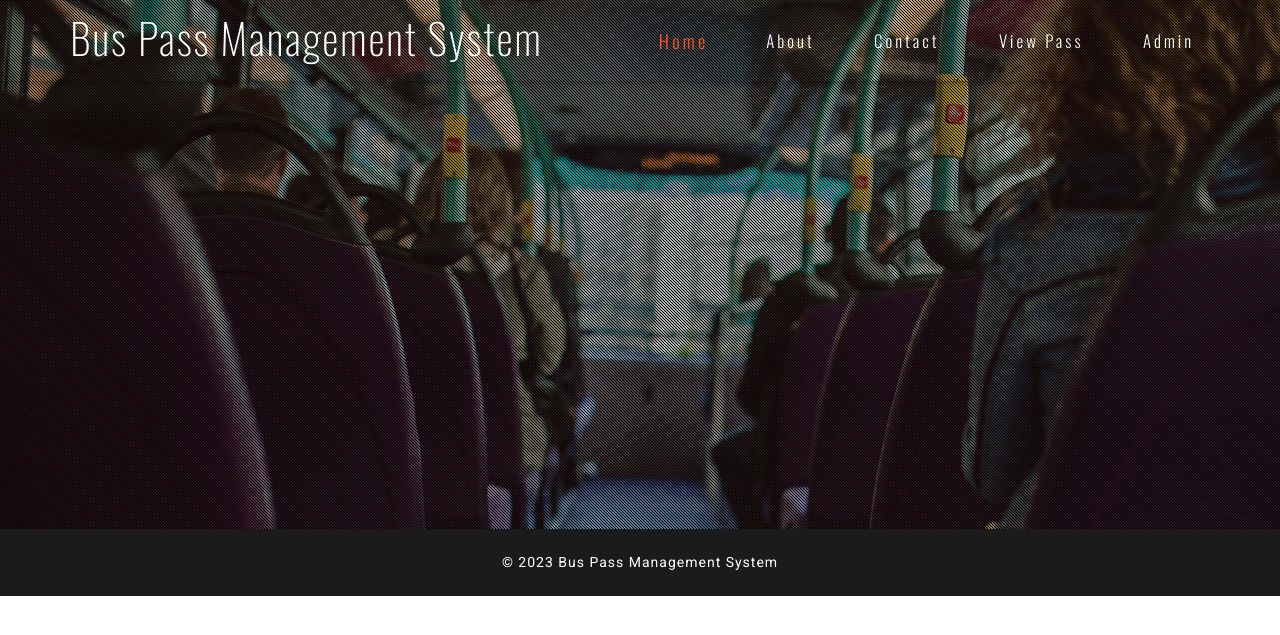
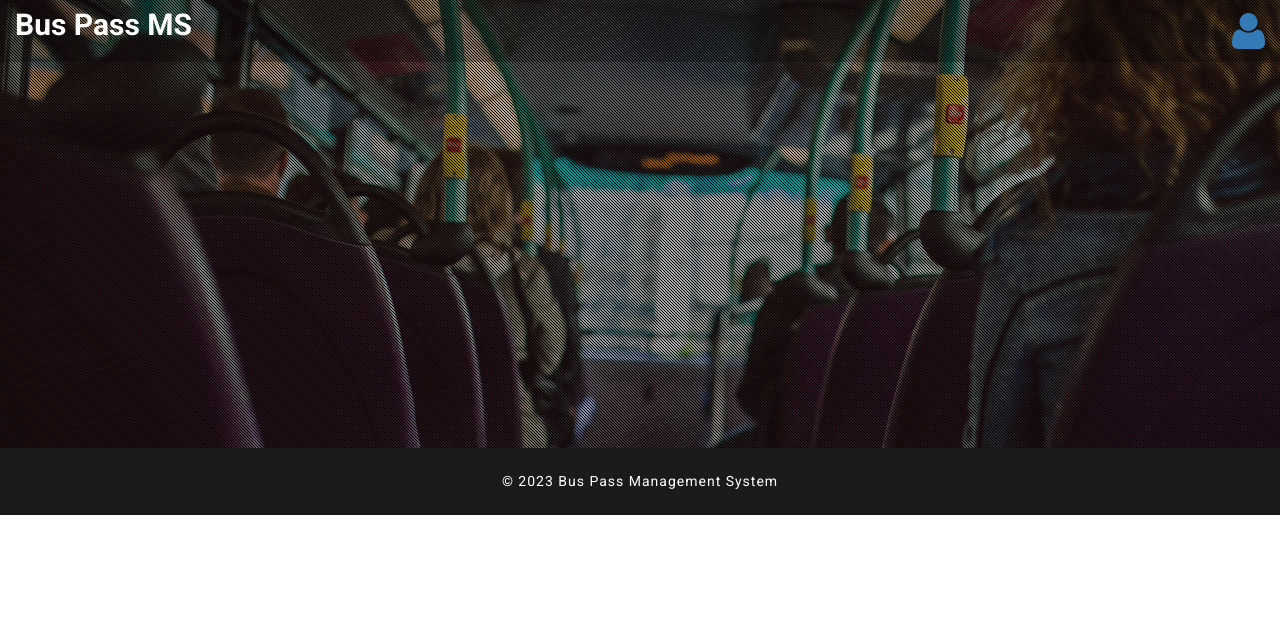
Before and after one commit to Praveen192001/Bus-Pass-Management-Using-PHP-and-MySql, a PHP site: page / in a window 1280 px wide. Shown: the top 635 px of the page. Run offline with PHP 8.4, Linux system fonts and the light colour scheme.

Commit message:
Add files via upload

```diff
--- a/includes/header.php
+++ b/includes/header.php
@@ -1,27 +1,41 @@
-<div class="top-nav w3-agiletop">
-                <div class="container">
-                    <div class="navbar-header w3llogo">
-                        <button type="button" class="navbar-toggle" data-toggle="collapse" data-target="#bs-example-navbar-collapse-1">
+<nav class="navbar navbar-default navbar-fixed-top" role="navigation" id="navbar">
+            <!-- navbar-header -->
+            <div class="navbar-header">
+                <button type="button" class="navbar-toggle" data-toggle="collapse" data-target=".sidebar-collapse">
                     <span class="sr-only">Toggle navigation</span>
                     <span class="icon-bar"></span>
                     <span class="icon-bar"></span>
                     <span class="icon-bar"></span>
                 </button>
-                        <h1><a href="index.php">Bus Pass Management System</a></h1>
+                <a class="navbar-brand" href="dashboard.php">
+                    <strong style="color: white;font-size: 30px">Bus Pass MS</strong>
+                </a>
             </div>
-                    <!-- Collect the nav links, forms, and other content for toggling -->
-                    <div class="collapse navbar-collapse" id="bs-example-navbar-collapse-1">
-                        <div class="w3menu navbar-right">
-                            <ul class="nav navbar">
-                                <li><a href="index.php" class="active">Home</a></li>
-                                <li><a href="about.php">About</a></li>
+            <!-- end navbar-header -->
+            <!-- navbar-top-links -->
+            <ul class="nav navbar-top-links navbar-right">
+                <!-- main dropdown -->
 
-                                <li><a href="contact.php">Contact</a></li>
-                                <li><a href="download-pass.php">View Pass</a></li>
-                                <li><a href="admin/index.php">Admin</a></li>
+
+
+                <li class="dropdown">
+                    <a class="dropdown-toggle" data-toggle="dropdown" href="#">
+                        <i class="fa fa-user fa-3x"></i>
+                    </a>
+                    <!-- dropdown user-->
+                    <ul class="dropdown-menu dropdown-user">
+                        <li><a href="admin-profile.php"><i class="fa fa-user fa-fw"></i>User Profile</a>
+                        </li>
+                        <li><a href="change-password.php"><i class="fa fa-gear fa-fw"></i>Settings</a>
+                        </li>
+                        <li class="divider"></li>
+                        <li><a href="logout.php"><i class="fa fa-sign-out fa-fw"></i>Logout</a>
+                        </li>
                     </ul>
-                        </div>
-                        <div class="clearfix"> </div>
-                    </div>
-                </div>
-            </div>
+                    <!-- end dropdown-user -->
+                </li>
+                <!-- end main dropdown -->
+            </ul>
+            <!-- end navbar-top-links -->
+
+        </nav>
```
Also changed, not shown: includes/sidebar.php (added, +110 -0 lines). Lines whose indentation alone changed are shown as unchanged.
